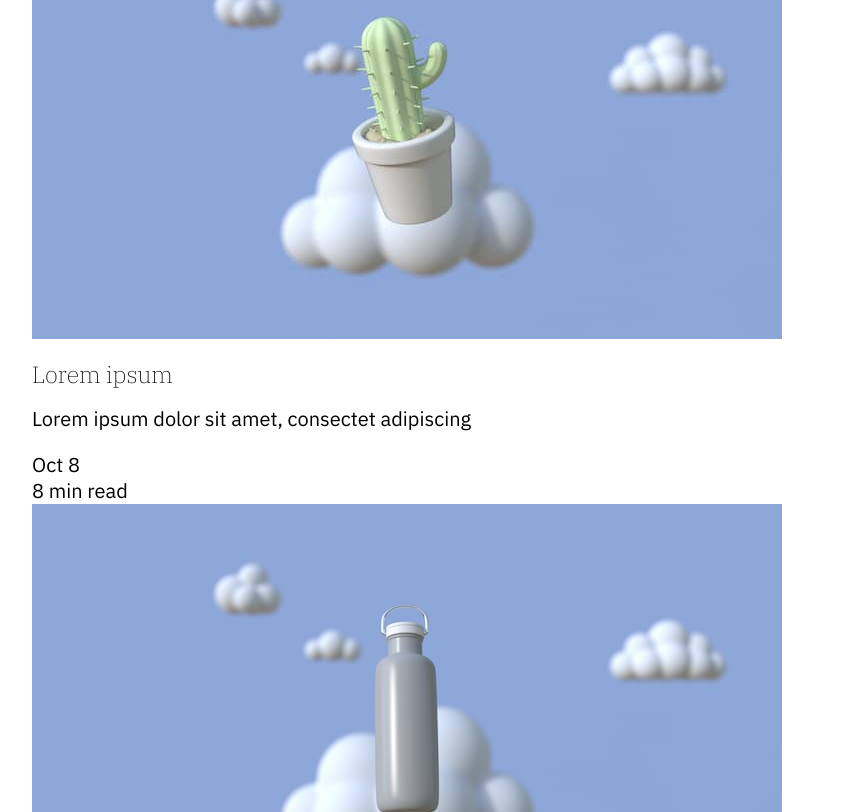
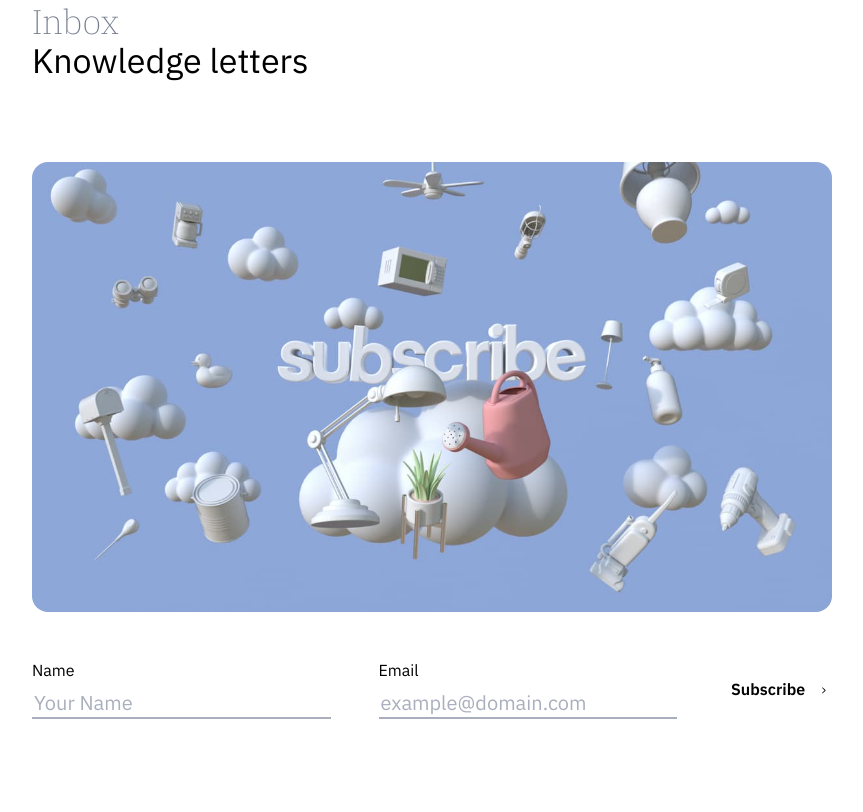
Before and after one commit to AbdullahGoma/Article-Project, a plain HTML site: page index.html in a window 1280 px wide. Shown: the part 1887-2699 px from the top of the page, without its empty margins (208-1071 px from the left). Drawn offline with Linux system fonts and the light colour scheme.

Commit message:
Style home-page

```diff
--- a/index.html
+++ b/index.html
@@ -32,7 +32,7 @@
         <h1 class="page-title">
           Lorem ipsum dolor sit amet, consectet adipiscing
         </h1>
-        <p class="page-intro text-serif">
+        <p class="page-intro">
           Lorem ipsum dolor sit amet, consectet adipiscing elit, sed do eiusmod
           tempor incididunt ut labore et dolore magna.
         </p>
@@ -67,7 +67,7 @@
           <p class="section-subtitle">Latest thoughts, news and ideas</p>
         </header>
 
-        <div class="split">
+        <div class="split xl-space">
           <article class="article-preview flow-content">
             <img src="img/blog-1.jpg" alt="electric drill" />
             <h3>Lorem ipsum dolor sit amet, consectet adipiscing</h3>
@@ -106,34 +106,34 @@
           <p class="section-subtitle">Knowledge letters</p>
         </header>
 
-        <img src="" alt="" />
+        <img class="xl-space" src="img/newsletter.jpg" alt="" />
 
         <form action="" method="post" class="newsletter">
           <div>
-            <label for="">Name</label>
-            <input type="text"  />
+            <label for="name">Name</label>
+            <input placeholder="Your Name" type="text" id="name" name="name" />
           </div>
           <div>
-            <label for="">Email</label>
-            <input type="email" name="" id="" />
+            <label for="email">Email</label>
+            <input placeholder="example@domain.com" type="email" name="email" id="email" />
           </div>
-          <button type="submit">Subscribe</button>
+          <button class="btn" type="submit">Subscribe</button>
         </form>
       </div>
     </section>
 
     <footer class="primary-footer">
-      <div class="primary-footer__inner">
+      <div class="container">
+        <div class="primary-footer__inner split">
           <a href="index.html" aria-label="acme home page"
             ><img src="img/logo.svg" alt="" class="logo"
           /></a>
-
+          <div class="footer-nav">
             <dl class="flow-content">
               <dd class="text-serif">Blog</dd>
               <dt><a href="#">Map</a></dt>
               <dd><a href="#">Privacy</a></dd>
             </dl>
-
             <dl class="flow-content">
               <dt class="text-serif">Resources</dt>
               <dd><a href="#">Courses</a></dd>
@@ -141,8 +141,9 @@
               <dd><a href="#">Free stuff</a></dd>
             </dl>
           </div>
+        </div>
         <div class="split text-serif">
-        <p class="copywrite">© 2020 acme. All rights reserved</p>
+          <p class="copywrite">&copy; 2020 acme. All rights reserved</p>
           <ul class="footer-social">
             <li><a href="#">Yt</a></li>
             <li><a href="#">Tw</a></li>
@@ -150,6 +151,7 @@
             <li><a href="#">Li</a></li>
           </ul>
         </div>
+      </div>
     </footer>
   </body>
 </html>
--- a/style.css
+++ b/style.css
@@ -74,10 +74,18 @@
     padding: 0;
   }
 
+  input,
+  button,
+  textarea,
+  select {
+    font: inherit;
+  }
+
   img {
     max-width: 100%;
     height: auto;
     display: block;
+    border-radius: var(--br);
   }
 
   body {
@@ -119,14 +127,29 @@
 
   .btn {
     display: inline-block;
+    cursor: pointer;
+    border: 0;
+    background: none;
+    font-weight: var(--fw-700);
+    font-size: var(--fs-300);
+    font-family: var(--ff-sans);
     text-decoration: none;
     color: var(--clr-neutral-900);
+  }
 
+  .btn::after {
+    content: "\203A";
+    margin-left: 1em;
+    font-weight: var(--fw-300);
+  }
+
+  .btn:hover,
+  .bt:focus {
+    color: var(--clr-primary-400);
   }
 }
 
 @layer layout {
-
   section {
     padding: 2.5rem 0;
   }
@@ -137,12 +160,158 @@
     }
   }
 
+  .bg-primary-300 {
+    /* Only sets background color; doesn't affect background image */
+    background-color: var(--clr-primary-300);
+    border-radius: 1rem;
+    padding-left: 1rem;
+    padding-right: 1rem;
+  }
+}
+
+@layer utility {
   .container {
     max-width: 50rem;
     margin: 0 auto;
   }
 
   .flow-content > * + * {
-    margin-top: var(--flow-space, 1em);
+    margin-top: var(--flow-spacer, 1em);
+  }
+
+  .split {
+    display: flex;
+    flex-direction: column;
+    /* gap: 2rem; */
+  }
+
+  .split > * + * {
+    margin: 4rem 0 0 0;
+  }
+
+  .split > * {
+    flex-basis: 100%;
+  }
+
+  @media (min-width: 40em) {
+    .split {
+      flex-direction: row;
+    }
+
+    .split > * + * {
+      margin: 0 0 0 2.5rem;
+    }
+  }
+
+  .xl-space {
+    margin-top: 5rem;
   }
 }
+
+@layer component {
+  .intro {
+    --flow-spacer: 2em;
+  }
+
+  .article-preview h3 {
+    font-size: var(--fs-500);
+  }
+
+  .article-preview img {
+    object-fit: cover;
+    height: 12.5rem;
+    width: 100%;
+  }
+
+  .article-preview .article-info {
+    display: flex;
+    font-weight: var(--fw-400);
+    font-size: var(--fs-200);
+    color: var(--clr-neutral-400);
+  }
+
+  .article-preview .article-info > *:first-child {
+    margin-right: 2rem;
+  }
+
+  .call-to-action form {
+    margin-top: 3rem;
+    display: flex;
+    gap: 3rem;
+  }
+
+  .call-to-action form > div {
+    flex-basis: auto;
+    flex-shrink: 1;
+    flex-grow: 1;
+  }
+
+  .call-to-action input {
+    width: 100%;
+    border: 0;
+    border-bottom: 2px solid var(--clr-neutral-300);
+    outline: none;
+  }
+
+  .call-to-action input:focus {
+    border-color: var(--clr-primary-400);
+    border-width: 4px;
+  }
+
+  .call-to-action input::placeholder {
+    color: var(--clr-neutral-300);
+    opacity: 1;
+  }
+
+  .call-to-action label {
+    display: block;
+    margin-bottom: .5rem;
+    font-size: var(--fs-300);
+    font-weight: var(--fw-400);
+  }
+
+  .primary-footer__inner {
+    --border: 4px solid var(--clr-neutral-200);
+    border-top: var(--border);
+    border-bottom: var(--border);
+    padding: 3em 0;
+    margin: 2em 0;
+  }
+
+  footer {
+    padding-bottom: 2em;
+  }
+
+  .footer-nav {
+    display: flex;
+  }
+
+  .footer-nav > *:first-child {
+    margin-right: 5rem;
+  }
+
+  .footer-nav a {
+    text-decoration: none;
+  }
+
+  a {
+    font-weight: var(--fw-700);
+    font-size: var(--fs-300);
+    color: var(--clr-neutral-900);
+  }
+
+  a:hover,
+  a:focus {
+    color: var(--clr-primary-400);
+  }
+
+  .footer-social {
+    display: flex;
+    gap: 2em;
+  }
+
+  .footer-social a {
+    font-weight: var(--fw-200);
+    text-decoration: none;
+  }
+}
```
Lines whose indentation alone changed are shown as unchanged.
